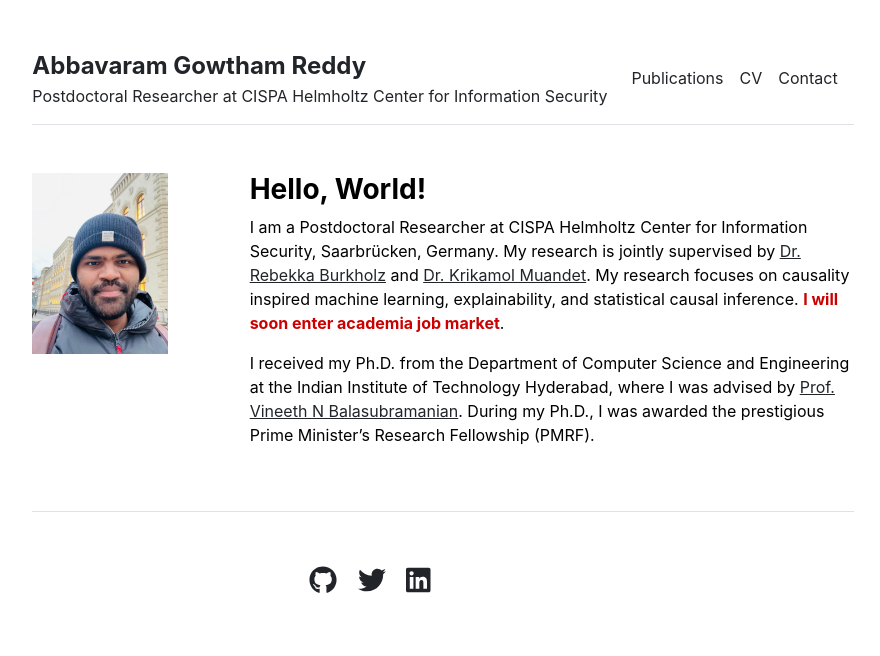
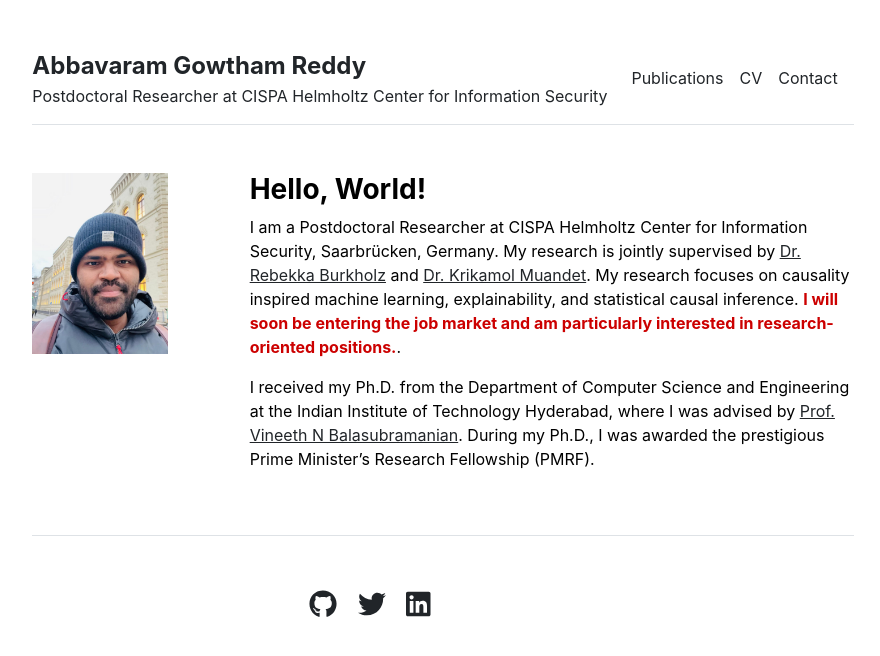
Before and after one commit to gautam0707/gautam0707.github.io, a Jekyll site: the page built from index.md, in a window 1280 px wide. Shown: the top 656 px of the page, without its empty margins (197-1077 px from the left). Built offline with Jekyll 4.4.1, drawn with Linux system fonts in a browser that asks for light colours; a style sheet for code colours, icons or effects is not loaded.

Commit message:
Update index.md

```diff
--- a/index.md
+++ b/index.md
@@ -2,6 +2,6 @@
 layout: home
 title: "Home"
 ---
-I am a Postdoctoral Researcher at CISPA Helmholtz Center for Information Security, Saarbrücken, Germany. My research is jointly supervised by [Dr. Rebekka Burkholz](https://sites.google.com/view/rebekkaburkholz/) and [Dr. Krikamol Muandet](https://www.krikamol.org/). My research focuses on causality inspired machine learning, explainability, and statistical causal inference. <strong style="color:#c00;">I will soon enter academia job market</strong>.
+I am a Postdoctoral Researcher at CISPA Helmholtz Center for Information Security, Saarbrücken, Germany. My research is jointly supervised by [Dr. Rebekka Burkholz](https://sites.google.com/view/rebekkaburkholz/) and [Dr. Krikamol Muandet](https://www.krikamol.org/). My research focuses on causality inspired machine learning, explainability, and statistical causal inference. <strong style="color:#c00;">I will soon be entering the job market and am particularly interested in research-oriented positions.</strong>.
 
 I received my Ph.D. from the Department of Computer Science and Engineering at the Indian Institute of Technology Hyderabad, where I was advised by [Prof. Vineeth N Balasubramanian](https://people.iith.ac.in/vineethnb/index.html). During my Ph.D., I was awarded the prestigious Prime Minister’s Research Fellowship (PMRF).
```
